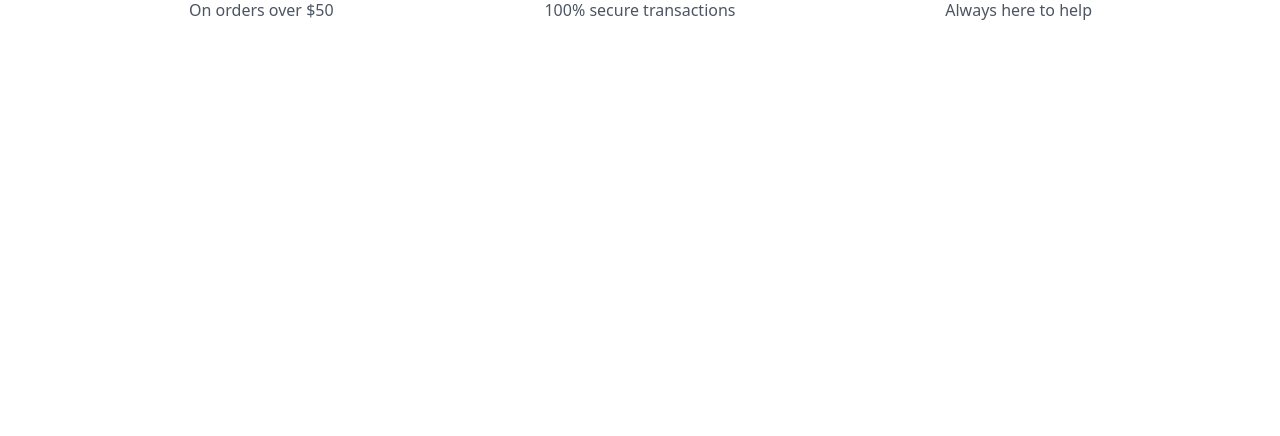
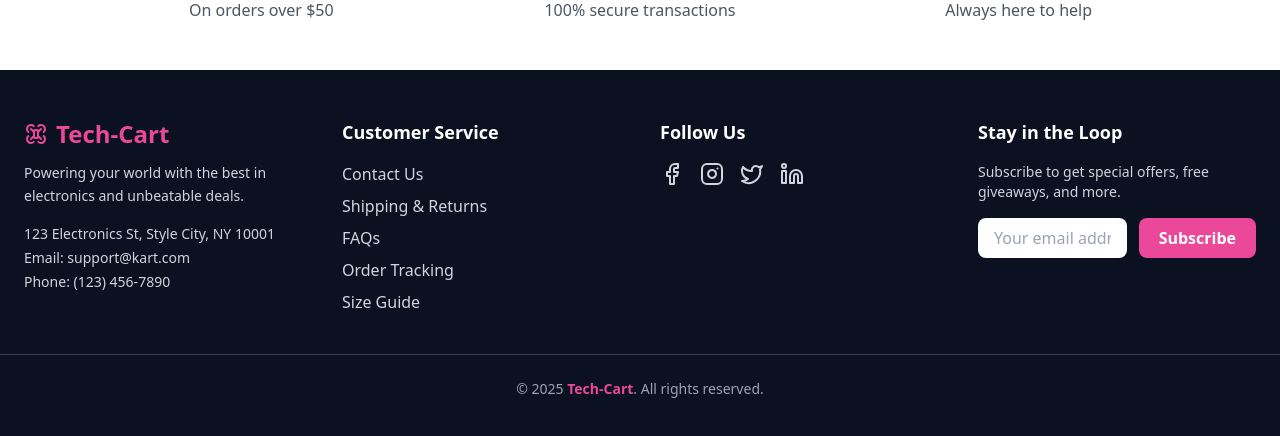
Before and after one commit to SHIVA-SINGHx/Tech-Cart, a React (Vite) app in the folder frontend/: page / in a window 1280 px wide. Shown: the part 718-1154 px from the top of the page. Before the commit the page ends 800 px from the top, so only its background shows below. Built offline with nearby package versions, Linux system fonts and the light colour scheme.

Commit message:
Created Footer section

```diff
--- a/frontend/src/App.jsx
+++ b/frontend/src/App.jsx
@@ -8,13 +8,14 @@ import SignUp from './pages/SignUp'
 import Login from './pages/Login'
 import Verify from './pages/Verify'
 import VerifyEmail from './pages/VerifyEmail'
+import Footer from './components/Footer'
 
 
 
 const router = createBrowserRouter([
   {
     path: '/',
-    element: <><Navbar/> <Home/> </>
+    element: <><Navbar/> <Home/> <Footer/> </>
   },
   {
     path: '/signup',
--- a/frontend/src/components/Footer.jsx
+++ b/frontend/src/components/Footer.jsx
@@ -1,11 +1,84 @@
-import React from 'react'
+import React from "react";
+import { Facebook, Instagram, Twitter, Linkedin, Drone,} from "lucide-react";
 
 const Footer = () => {
   return (
-    <div>
-      Footer
-    </div>
-  )
-}
+    <footer className="bg-[#0B1120] text-gray-300 py-12">
+      <div className="max-w-7xl mx-auto px-6 grid grid-cols-1 sm:grid-cols-2 md:grid-cols-4 gap-10">
 
-export default Footer
+        {/* 🛒 Brand Info */}
+        <div>
+          <h2 className="text-2xl font-bold text-pink-500 flex items-center space-x-2">
+            <Drone/>
+            <span>Tech-Cart</span>
+          </h2>
+          <p className="text-sm mt-3 leading-relaxed">
+            Powering your world with the best in electronics and unbeatable deals.
+          </p>
+
+          <div className="mt-4 text-sm space-y-1">
+            <p>123 Electronics St, Style City, NY 10001</p>
+            <p>Email: support@kart.com</p>
+            <p>Phone: (123) 456-7890</p>
+          </div>
+        </div>
+
+        {/* 🧾 Customer Service */}
+        <div>
+          <h3 className="text-lg font-semibold text-white mb-4">Customer Service</h3>
+          <ul className="space-y-2">
+            {["Contact Us", "Shipping & Returns", "FAQs", "Order Tracking", "Size Guide"].map(
+              (item) => (
+                <li
+                  key={item}
+                  className="hover:text-pink-400 transition-colors duration-200 cursor-pointer"
+                >
+                  {item}
+                </li>
+              )
+            )}
+          </ul>
+        </div>
+
+        {/* 🌐 Follow Us */}
+        <div>
+          <h3 className="text-lg font-semibold text-white mb-4">Follow Us</h3>
+          <div className="flex space-x-4">
+            <a href="#" className="hover:text-pink-400 transition"><Facebook /></a>
+            <a href="#" className="hover:text-pink-400 transition"><Instagram /></a>
+            <a href="#" className="hover:text-pink-400 transition"><Twitter /></a>
+            <a href="#" className="hover:text-pink-400 transition"><Linkedin /></a>
+          </div>
+        </div>
+
+        {/* ✉️ Newsletter */}
+        <div>
+          <h3 className="text-lg font-semibold text-white mb-4">Stay in the Loop</h3>
+          <p className="text-sm mb-4">
+            Subscribe to get special offers, free giveaways, and more.
+          </p>
+          <form className="flex flex-col sm:flex-row items-center gap-3">
+            <input
+              type="email"
+              placeholder="Your email address"
+              className="w-full px-4 py-2 rounded-lg text-gray-900 outline-none focus:ring-2 focus:ring-pink-400"
+            />
+            <button
+              type="submit"
+              className="px-5 py-2 bg-pink-500 hover:bg-pink-600 text-white font-semibold rounded-lg transition-all duration-300"
+            >
+              Subscribe
+            </button>
+          </form>
+        </div>
+      </div>
+
+      {/* 🔻 Bottom Section */}
+      <div className="mt-10 border-t border-gray-700 pt-6 text-center text-sm text-gray-400">
+        © 2025 <span className="text-pink-500 font-semibold">Tech-Cart</span>. All rights reserved.
+      </div>
+    </footer>
+  );
+};
+
+export default Footer;
--- a/frontend/src/pages/Home.jsx
+++ b/frontend/src/pages/Home.jsx
@@ -1,4 +1,5 @@
 import Features from '@/components/Features'
+import Footer from '@/components/Footer'
 import Hero from '@/components/Hero'
 import React from 'react'
 
@@ -8,7 +9,6 @@ const Home = () => {
     <Hero/>
     <Features/>
 
-
     </>
   )
 }
```
Also changed, not shown: frontend/src/components/Hero.jsx (+3 -4 lines).
